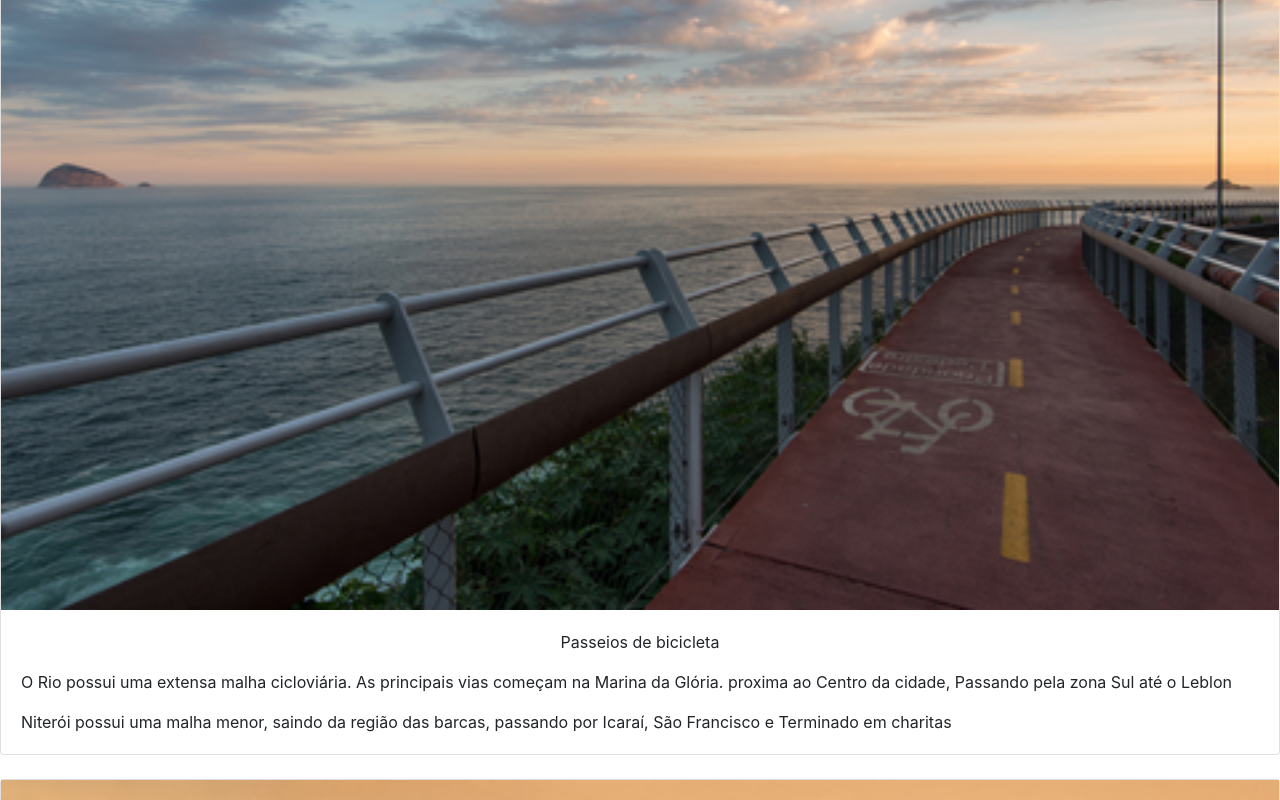
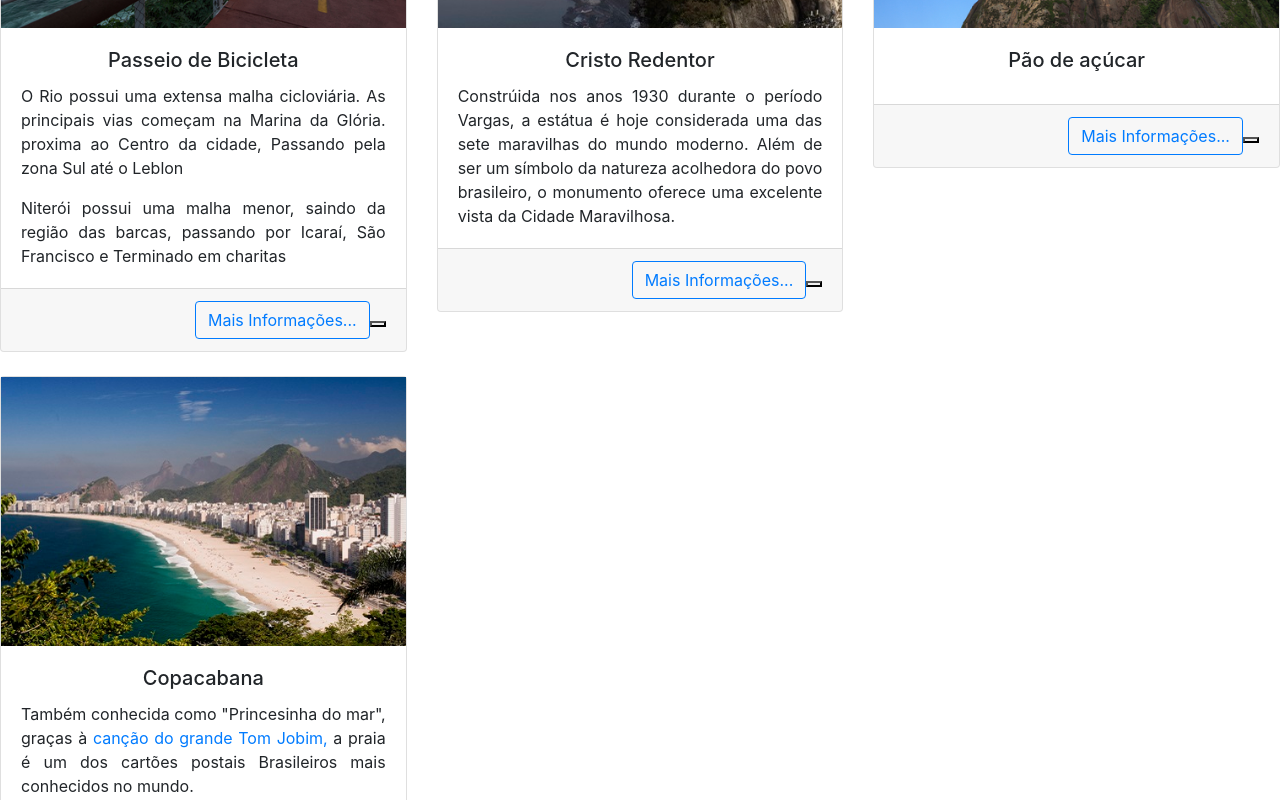
Before and after one commit to LucasBR96/RIO-TURISMO, a plain HTML site: page index.html in a window 1280 px wide. Shown: the part 780-1580 px from the top of the page. Drawn offline with Linux system fonts and the light colour scheme.

Commit message:
muita coisa feita

```diff
--- a/assets/css/styles.css
+++ b/assets/css/styles.css
@@ -1,6 +1,12 @@
+/* Imagem do topo do site */
 .bgimage {
 	background-image: url("../images/panoramica1.jpg");
 	background-size: cover;
 	background-position: center;
 	height: 399px;
 }
+
+/*tamanho do tooltip link */
+.tootip-inner{
+	max-width: 350px;
+}
--- a/assets/js/script.js
+++ b/assets/js/script.js
@@ -0,0 +1,3 @@
+$(function(){
+	$('[data-toogle="tooltip"]').tooltip();
+})
--- a/index.html
+++ b/index.html
@@ -62,19 +62,25 @@
    <br>
 
    <h4 id="passeios" class="text-center mb-3">Nossos Passeios</h4>
-
+   <div class="row mb-4">
+	   <div class="col-lg-4 col-md-6">
 		   <div class="card mb-4">
 			   <img src="assets/images/p-ciclovia.jpg" alt="Ciclovias">
 			   <div class="card-body">
 				<div class ="text-center">
-		   <p>Passeios de bicicleta</p>
+				<h5 class="card-title">Passeio de Bicicleta</h5>
 				</div>
 
 				 <p class="card-text text-justify">O Rio possui uma extensa malha cicloviária. As principais vias começam na Marina da Glória. proxima ao Centro da cidade, Passando pela zona Sul até o Leblon</p>
 				 <p class="card-text text-justify">Niterói possui uma malha menor, saindo da região das barcas, passando por Icaraí, São Francisco e Terminado em charitas</p>
 			   </div>
+			   <div class="card-footer text-right">
+				   <button class="btn btn-outline-primary">Mais Informações...<button>
+			   </div>
+		   </div>
 	   </div>
 
+	   <div class="col-lg-4 col-md-6">
 		   <div class="card mb-4">
 			   <img src="assets/images/p-cristo-redentor.jpg".jpg alt="">
 			   <div class="card-body">
@@ -86,8 +92,13 @@
 					   do povo brasileiro, o monumento oferece uma excelente vista da Cidade Maravilhosa.
 				   </p>
 			   </div>
+			   <div class="card-footer text-right">
+				   <button class="btn btn-outline-primary">Mais Informações...<button>
+			   </div>
+		   </div>
 	   </div>
 
+	   <div class="col-lg-4 col-md-6">
 		   <div class="card mb-4">
 			   <img src="assets/images/p-pao-de-acucar.jpg" alt="">
 			   <div class="card-body">
@@ -96,21 +107,44 @@
 				   </div>
 				   <p class="card-text text-justify"></p>
 			   </div>
+			   <div class="card-footer text-right">
+				   <button class="btn btn-outline-primary">Mais Informações...<button>
+			   </div>
+		   </div>
 	   </div>
 
+	   <div class="col-lg-4 col-md-6">
 		   <div class="card mb-4">
-	   <img src="assets/images/p-copacabana.jpg" alt="">
+			   <img src="assets/images/p-copacabana.jpg" alt="Copacabana">
 			   <div class="card-body">
 				   <div class = "text-center">
 					   <h5 class ="card-title">Copacabana</h5>
 				   </div>
-		   <p class="card-text text-justify"></p>
+				   <p class="card-text text-justify">
+					   Também conhecida como "Princesinha do mar", graças à
+					   <a href="#"
+					       onclick="return false"
+					       data-trigger="hover"
+					       data-toogle="tooltip"
+					       data-palcement="top"
+					       data-html="true"
+					       title="<b>Tom Jobim</b><br>
+						      Copacabana, pricesinha do mar,<br>
+						      Pelas manhãs tu és a vida a Cantar</br>
+						      E a tardinha o sol poente</br>"
+					   >
+					   canção do grande Tom Jobim,
+					   </a>
+					   a praia é um dos cartões postais
+					   Brasileiros mais conhecidos no mundo.
+				   </p>
+			   </div>
+			   <div class="card-footer text-right">
+				   <button class="btn btn-outline-primary">Mais Informações...<button>
 			   </div>
 		   </div>
-
-
 	   </div>
-
+   </div>
    <script src="assets/js/jquery-3.3.1.js"></script>
    <script src="assets/js/popper.js"></script>
    <script src="assets/js/bootstrap.js"></script>
```
Lines whose indentation alone changed are shown as unchanged.
